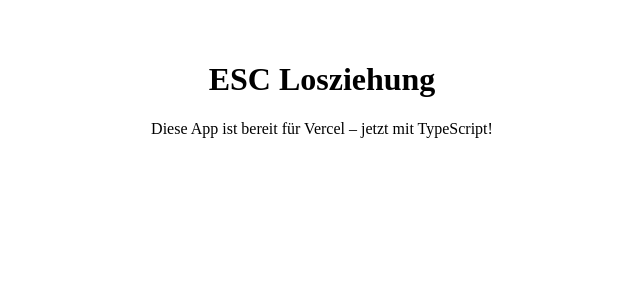
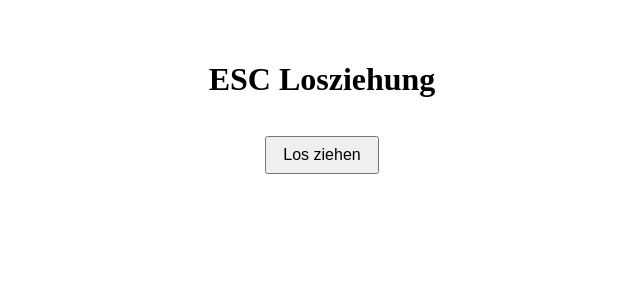
Before and after one commit to dannythevanny/esc-abend-los, a Next.js app: page / in a window 1280 px wide. Shown: the top 300 px of the page, without its empty margins (318-958 px from the left). Built offline with nearby package versions, Linux system fonts and the light colour scheme.

Commit message:
ESC Loszieh-Funktion eingebaut

```diff
--- a/package.json
+++ b/package.json
@@ -1,6 +1,6 @@
 
 {
-  "name": "esc-abend-vercel",
+  "name": "esc-abend-los",
   "version": "1.0.0",
   "scripts": {
     "dev": "next dev",
--- a/pages/index.tsx
+++ b/pages/index.tsx
@@ -1,9 +1,64 @@
+
+import { useState } from "react";
+
+const countries = [
+  "Albanien", "Armenien", "Australien", "Österreich", "Aserbaidschan",
+  "Belgien", "Kroatien", "Zypern", "Tschechien", "Dänemark",
+  "Estland", "Finnland", "Frankreich", "Georgien", "Deutschland",
+  "Griechenland", "Island", "Irland", "Israel", "Italien",
+  "Lettland", "Litauen", "Luxemburg", "Malta", "Moldau",
+  "Niederlande", "Norwegen", "Polen", "Portugal", "Rumänien",
+  "San Marino", "Serbien", "Slowenien", "Spanien", "Schweden",
+  "Schweiz", "Ukraine", "Vereinigtes Königreich"
+];
+
+const categories = ["Vorspeise", "Hauptspeise", "Nachspeise", "Getränk"];
+
+let assigned: { country: string; category: string }[] = [];
 
 export default function Home() {
+  const [result, setResult] = useState<{ country: string; category: string } | null>(null);
+  const [error, setError] = useState<string | null>(null);
+
+  function drawLot() {
+    if (assigned.length >= countries.length) {
+      setError("Alle Lose sind vergeben.");
+      return;
+    }
+
+    let availableCategories = [...categories];
+    const usedCategories = assigned.map((a) => a.category);
+
+    if (usedCategories.length < categories.length) {
+      availableCategories = categories.filter((c) => !usedCategories.includes(c));
+    }
+
+    const remainingCountries = countries.filter(
+      (c) => !assigned.map((a) => a.country).includes(c)
+    );
+
+    const country = remainingCountries[Math.floor(Math.random() * remainingCountries.length)];
+    const category = availableCategories[Math.floor(Math.random() * availableCategories.length)];
+
+    const draw = { country, category };
+    assigned.push(draw);
+    setResult(draw);
+    setError(null);
+  }
+
   return (
     <div style={{ textAlign: "center", padding: "2rem" }}>
       <h1>ESC Losziehung</h1>
-      <p>Diese App ist bereit für Vercel – jetzt mit TypeScript!</p>
+      {result && (
+        <p>
+          Du hast gezogen: <strong>{result.country}</strong> –{" "}
+          <strong>{result.category}</strong>
+        </p>
+      )}
+      {error && <p style={{ color: "red" }}>{error}</p>}
+      <button onClick={drawLot} style={{ padding: "0.5rem 1rem", fontSize: "1rem", marginTop: "1rem" }}>
+        Los ziehen
+      </button>
     </div>
   );
 }
```
